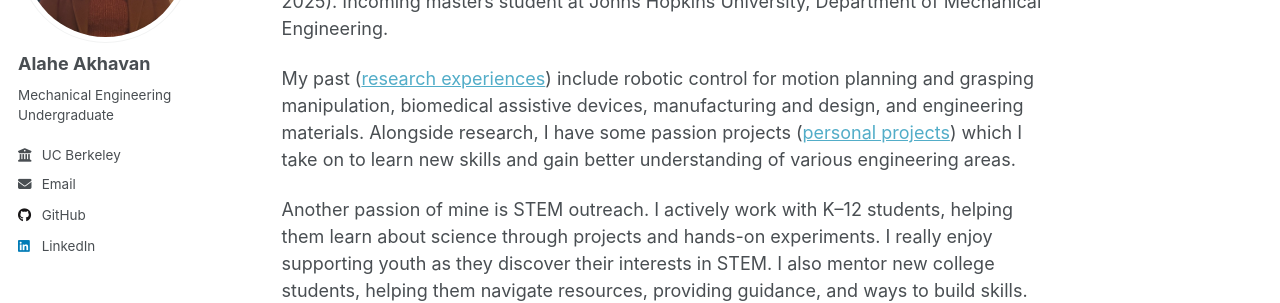
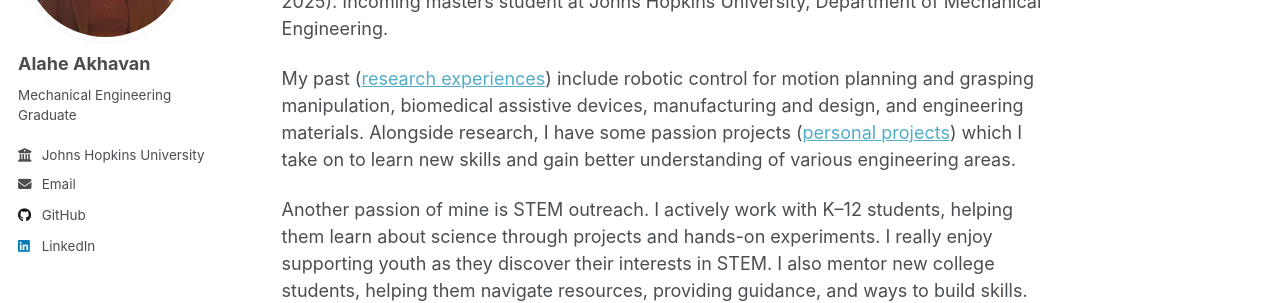
Before and after one commit to Akhavana/akhavana.github.io, a Jekyll site: the page built from _pages/about.md, in a window 1280 px wide. Shown: the part 231-534 px from the top of the page. Built offline with Jekyll 4.4.1, drawn with Linux system fonts in a browser that asks for light colours; a script that is not in the unit is left out.

Commit message:
Update author bio and employer in config

```diff
--- a/_config.yml
+++ b/_config.yml
@@ -24,8 +24,8 @@ author:
   avatar           : "profile3.jpg"
   name             : "Alahe Akhavan"
   pronouns         :
-  bio              : "Mechanical Engineering Undergraduate"
-  employer         : "UC Berkeley"
+  bio              : "Mechanical Engineering Graduate"
+  employer         : "Johns Hopkins University"
   uri              :
   email            : "alaheakhavan@berkeley.edu"
 
```
